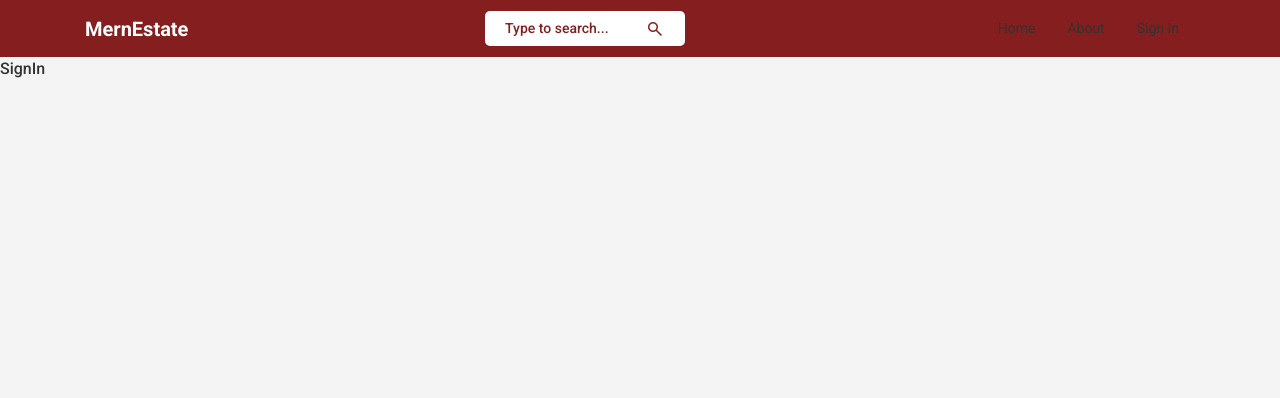
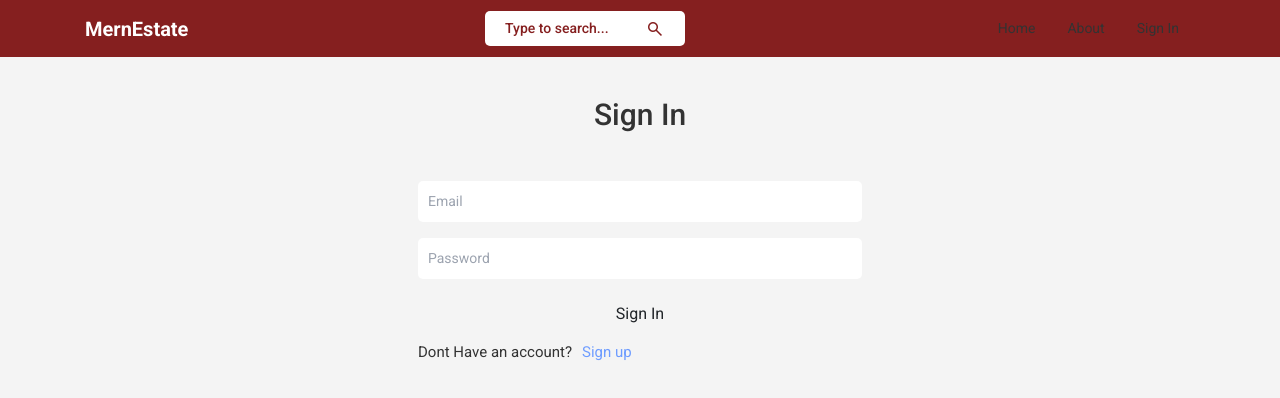
Before and after one commit to george127/mernstack-estate, a React (Vite) app in the folder client/: page /sign-in in a window 1280 px wide. Shown: the top 398 px of the page. Built offline with nearby package versions, Linux system fonts and the light colour scheme.

Commit message:
complete sign in page functionality

```diff
--- a/client/src/pages/SignIn.jsx
+++ b/client/src/pages/SignIn.jsx
@@ -1,7 +1,79 @@
-import React from 'react'
+import './SignUp.css'
+import { Link, useNavigate} from 'react-router-dom';
+import { useState } from 'react';
 
 export default function SignIn() {
+  const [formData, setFormData] = useState({});
+  const [error, setError] = useState(null);
+  const [loading, setLoading] = useState(false);
+  const navigate = useNavigate();
+
+  const handleChange = (e) => {
+    setFormData({
+      ...formData,
+      [e.target.id]: e.target.value,
+    });
+  };
+
+  const handleSubmit = async (e) => {
+    e.preventDefault();
+
+    try {
+      setLoading(true);
+      const res = await fetch('/api/auth/signin', {
+        method: 'POST',
+        headers: {
+          'Content-Type': 'application/json',
+        },
+        body: JSON.stringify(formData),
+      });
+      const data = await res.json();
+      if (data.success === false) {
+        setLoading(false);
+        setError(data.message);
+        return;
+      }
+      setLoading(false);
+      setError(null);
+      navigate('/');
+    } catch (error) {
+      setLoading(false);
+      setError(error.message);
+    }
+
+  };
+
   return (
-    <div>SignIn</div>
-  )
+    <div className='container'>
+    <div className='signup-container'>
+    <h1 className='signup-title'>Sign In</h1>
+
+      <form onSubmit={handleSubmit} className='signup-form'>
+        <input
+          type='email'
+          placeholder='Email'
+          className='signup-input'
+          id='email' onChange={handleChange}
+        required/>
+        <input
+          type='password'
+          placeholder='Password'
+          className='signup-input'
+          id='password' onChange={handleChange}
+        required/>
+        <button  disabled={loading} className="btn bg-rose-200">
+        {loading ? 'Loading...' : 'Sign In'}
+        </button>
+      </form>
+      <div className='signup-login'>
+        <p>Dont Have an account?</p>
+        <Link  to={'/sign-up'}>
+        <span>Sign up</span>
+        </Link>
+      </div>
+      {error && <p className='text-red-500 mt-5'>{error}</p>}
+    </div>
+    </div>
+  );
+
 }
--- a/client/src/pages/SignUp.jsx
+++ b/client/src/pages/SignUp.jsx
@@ -40,7 +40,6 @@
       setLoading(false);
       setError(error.message);
     }
-
   };
 
   return (
@@ -81,5 +80,4 @@
     </div>
     </div>
   );
-
 }
```
Also changed, not shown: 1 other file (tests, documents, lock files or other folders).
